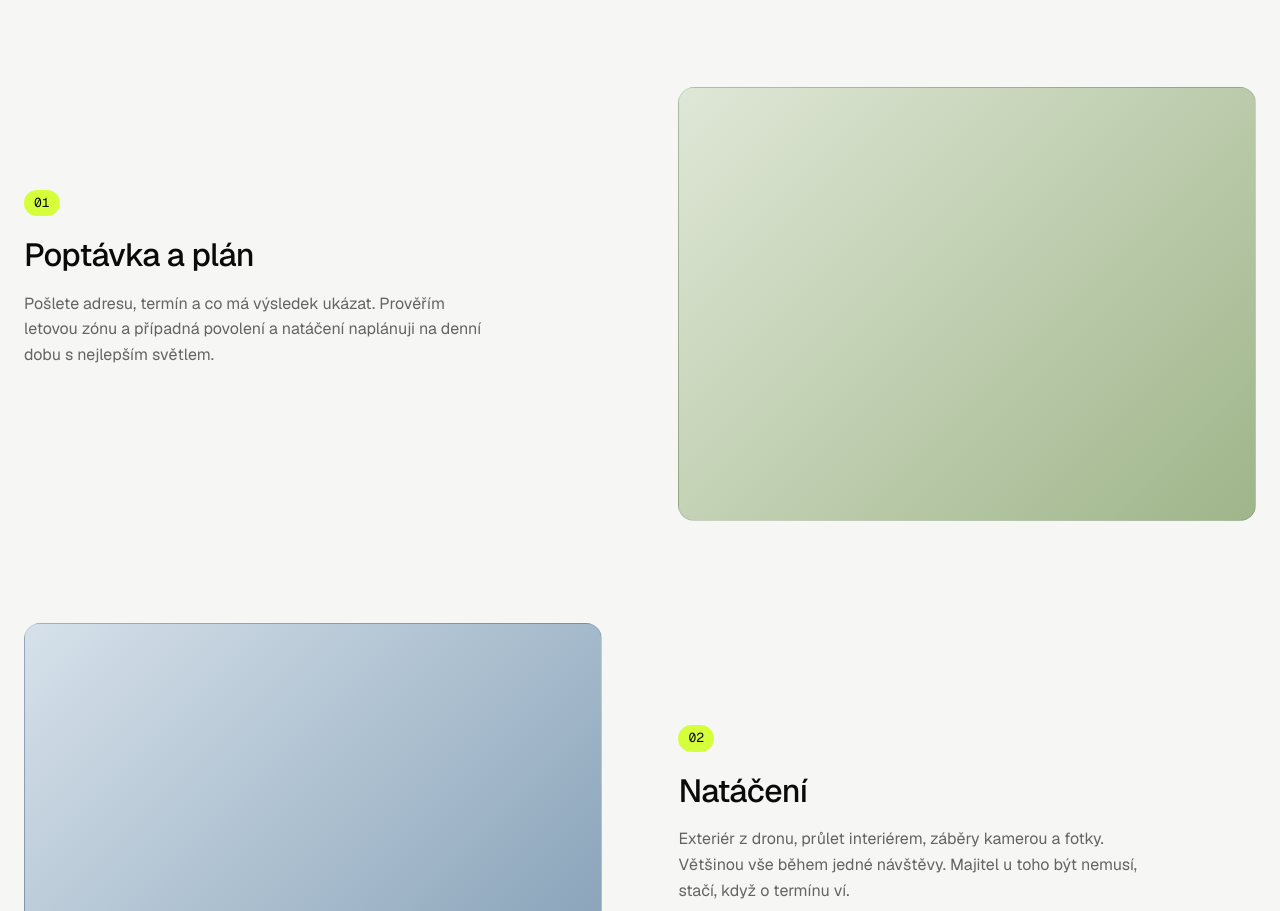
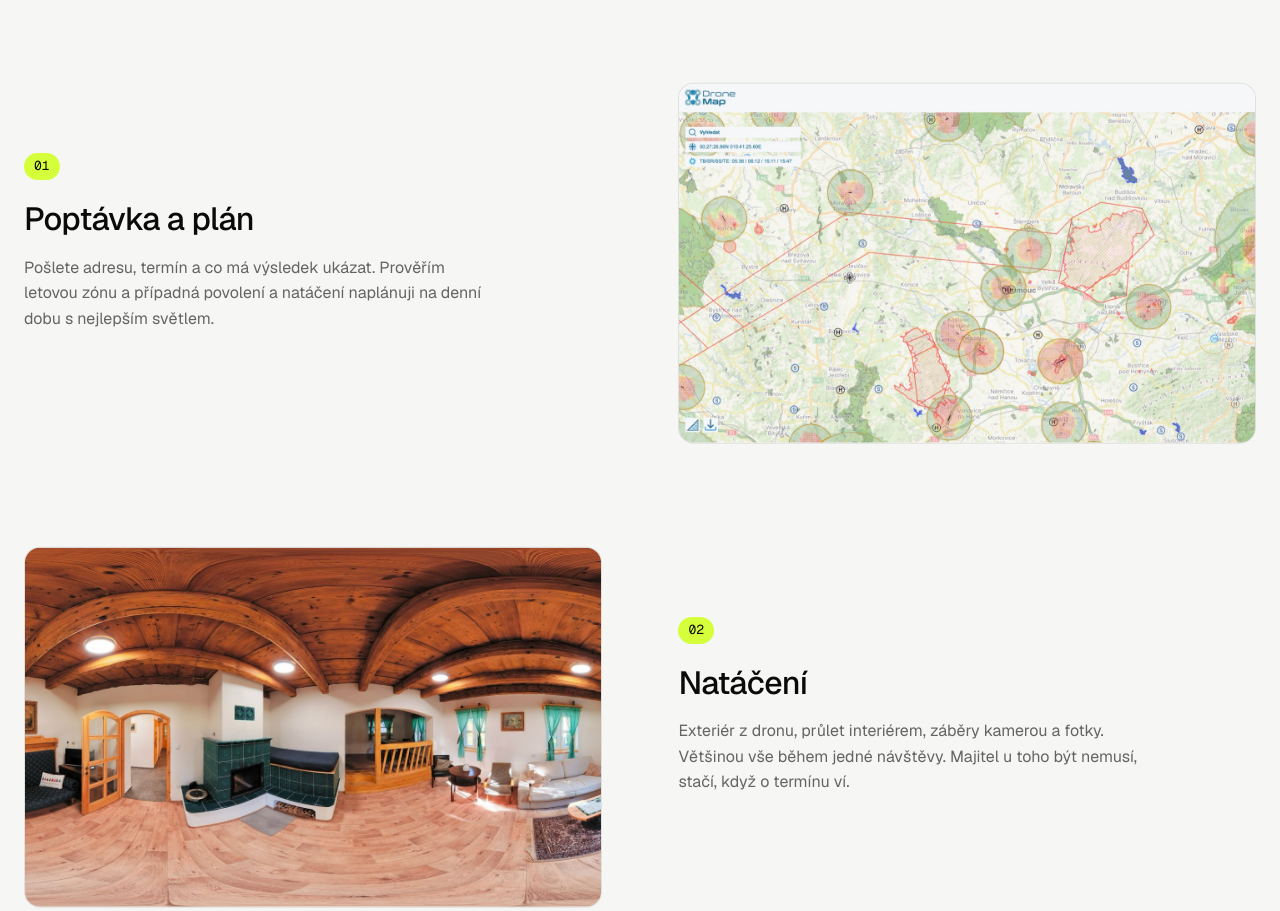
Before and after one commit to RobinMiche/rm, a plain HTML site: page index.html in a window 1280 px wide. Shown: the part 4462-5373 px from the top of the page. Drawn offline with nearby package versions, Linux system fonts and the light colour scheme.

Commit message:
Postup: fotky ke krokům (DroneMap, 360° interiér, střih v DaVinci)
Co-Authored-By: Claude Opus 5.5 <noreply@anthropic.com>

```diff
--- a/css/style.css
+++ b/css/style.css
@@ -251,7 +251,8 @@ body.lightbox-open { overflow: hidden; }
   background: var(--lime); padding: 3px 10px; border-radius: 999px; margin-bottom: 20px;
 }
 .step-text p { margin-top: 16px; color: var(--text-2); max-width: 460px; }
-.step-img { aspect-ratio: 4 / 3; border-radius: var(--radius); background: var(--g); border: 1px solid var(--border); }
+.step-img { aspect-ratio: 16 / 10; border-radius: var(--radius); background: var(--bg-alt); border: 1px solid var(--border); overflow: hidden; }
+.step-img img { width: 100%; height: 100%; object-fit: cover; }
 
 /* Gear */
 .gear { display: grid; grid-template-columns: repeat(5, 1fr); gap: 20px; }
--- a/index.html
+++ b/index.html
@@ -15,7 +15,7 @@
   <link href="https://fonts.googleapis.com/css2?family=Geist:wght@300;400;500;600&family=Geist+Mono:wght@400;500&family=Instrument+Serif:ital@0;1&display=swap" rel="stylesheet">
   <link rel="icon" type="image/png" sizes="32x32" href="favicon-32.png">
   <link rel="apple-touch-icon" href="apple-touch-icon.png">
-  <link rel="stylesheet" href="css/style.css?v=4">
+  <link rel="stylesheet" href="css/style.css?v=5">
 </head>
 <body>
 
@@ -194,7 +194,7 @@
               <h3 class="h2">Poptávka a plán</h3>
               <p>Pošlete adresu, termín a co má výsledek ukázat. Prověřím letovou zónu a případná povolení a natáčení naplánuji na denní dobu s nejlepším světlem.</p>
             </div>
-            <div class="step-img reveal" style="--g: linear-gradient(135deg,#dfe7d6,#9fb58a)"></div>
+            <div class="step-img reveal"><img src="media/process/dronemap.jpg" alt="Mapa letových zón v aplikaci DroneMap s ochrannými pásmy kolem Olomouce" width="1400" height="860" loading="lazy"></div>
           </div>
           <div class="step step-rev">
             <div class="step-text reveal">
@@ -202,7 +202,7 @@
               <h3 class="h2">Natáčení</h3>
               <p>Exteriér z dronu, průlet interiérem, záběry kamerou a fotky. Většinou vše během jedné návštěvy. Majitel u toho být nemusí, stačí, když o termínu ví.</p>
             </div>
-            <div class="step-img reveal" style="--g: linear-gradient(135deg,#d6e1ea,#7f9bb3)"></div>
+            <div class="step-img reveal"><img src="media/process/360_stranske.jpg" alt="Sférická 360° fotografie obývacího pokoje s kachlovými kamny a trámovým stropem" width="1600" height="800" loading="lazy"></div>
           </div>
           <div class="step">
             <div class="step-text reveal">
@@ -210,7 +210,7 @@
               <h3 class="h2">Postprodukce a předání</h3>
               <p>Střih na hudbu, color grading v DaVinci Resolve, titulky a úprava fotek. Do 14 dnů od natáčení dostanete odkaz ke stažení s verzemi pro portál, web i sociální sítě.</p>
             </div>
-            <div class="step-img reveal" style="--g: linear-gradient(135deg,#ece2d4,#c2a27d)"></div>
+            <div class="step-img reveal"><img src="media/process/DR_timeline.jpg" alt="Střih videa Samotišky v DaVinci Resolve s vyznačenou plochou pozemku" width="1400" height="835" loading="lazy"></div>
           </div>
         </div>
       </div>
```
Also changed, not shown: media/process/360_stranske.jpg (added), media/process/DR_timeline.jpg (added), media/process/dronemap.jpg (added).
